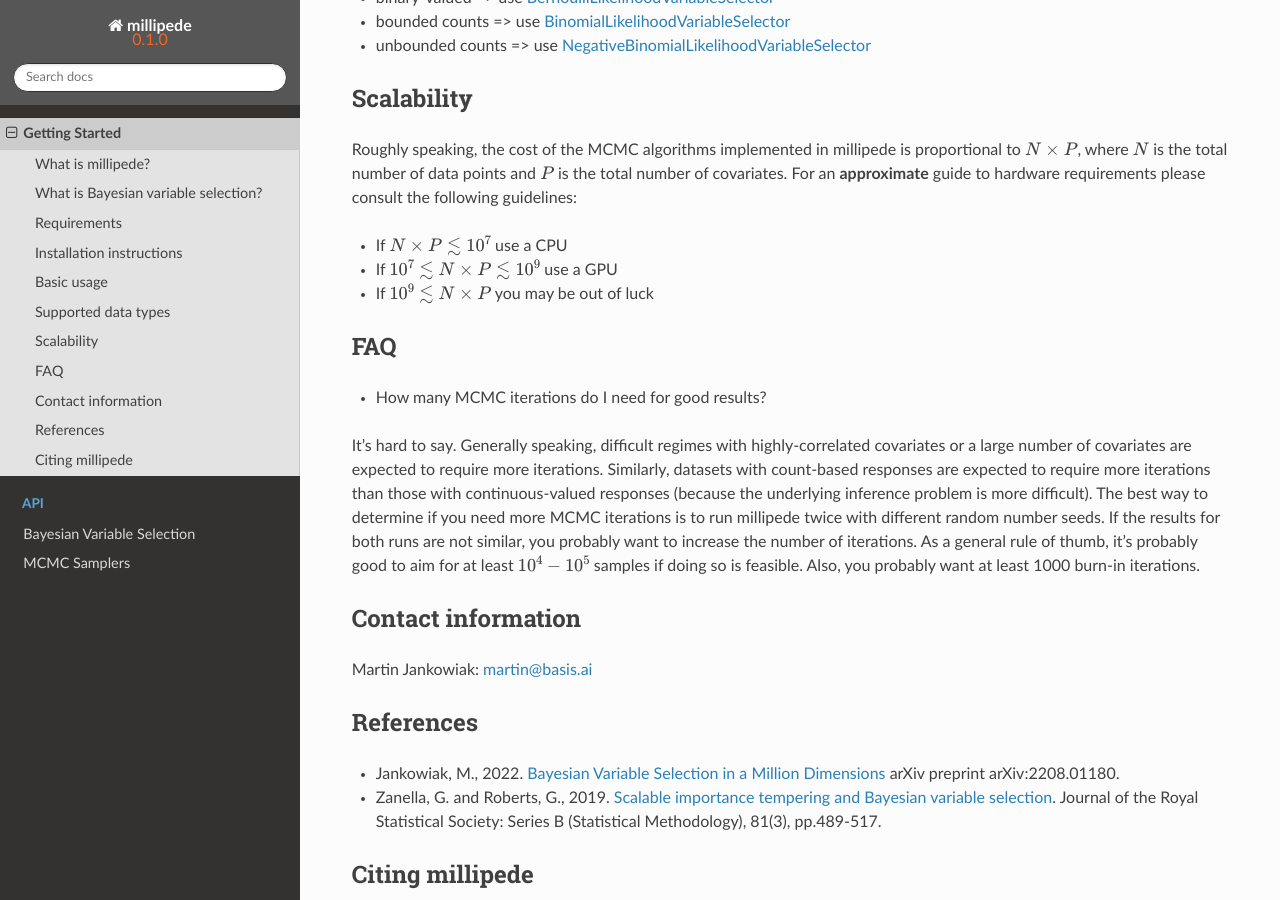
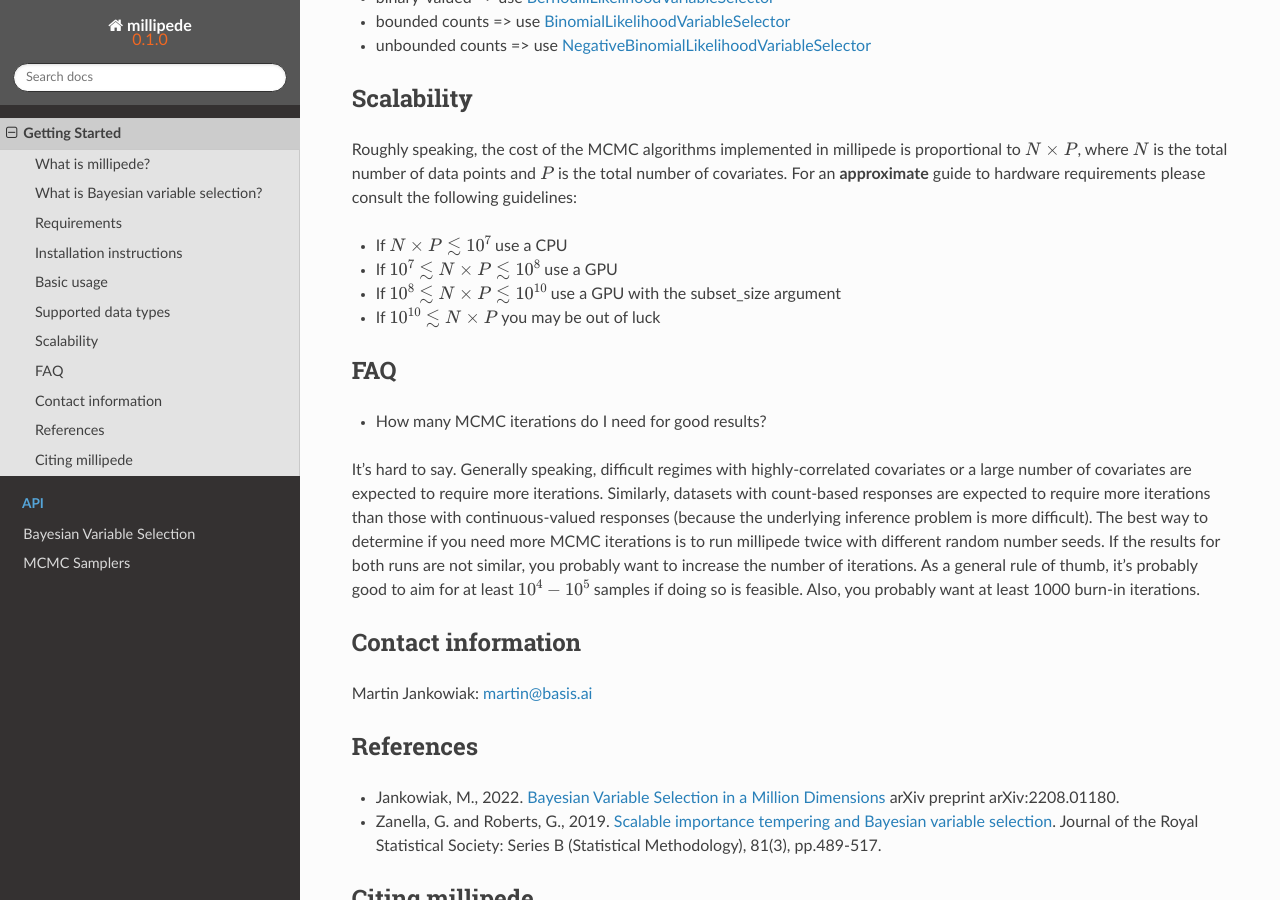
Before and after one commit to BasisResearch/millipede, a Sphinx documentation site: the page built from docs/source/getting_started.rst, in a window 1280 px wide and 900 px high, scrolled down 2006 px. Built offline with Sphinx 7.4.7 and the Read the Docs theme 2.0.0, drawn with Linux system fonts in a browser that asks for light colours.

Commit message:
update scalability discussion

```diff
--- a/docs/source/getting_started.rst
+++ b/docs/source/getting_started.rst
@@ -114,8 +114,9 @@ to :math:`N \times P`, where :math:`N` is the total number of data points and :m
 For an **approximate** guide to hardware requirements please consult the following guidelines:
 
 * If :math:`N \times P \lesssim 10^7` use a CPU
-* If :math:`10^7 \lesssim N \times P \lesssim 10^9` use a GPU
-* If :math:`10^9 \lesssim N \times P` you may be out of luck
+* If :math:`10^7 \lesssim N \times P \lesssim 10^8` use a GPU
+* If :math:`10^8 \lesssim N \times P \lesssim 10^{10}` use a GPU with the subset_size argument
+* If :math:`10^{10} \lesssim N \times P` you may be out of luck
 
 
 FAQ
```
Also changed, not shown: README.md (+7 -6 lines).
